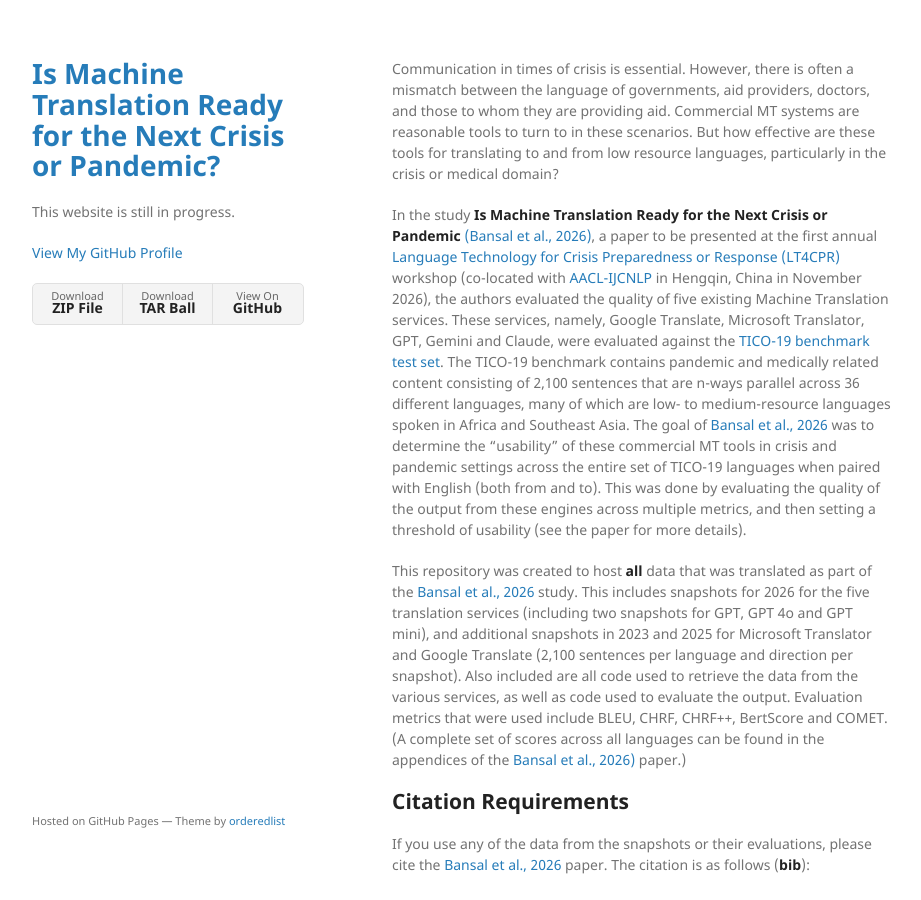
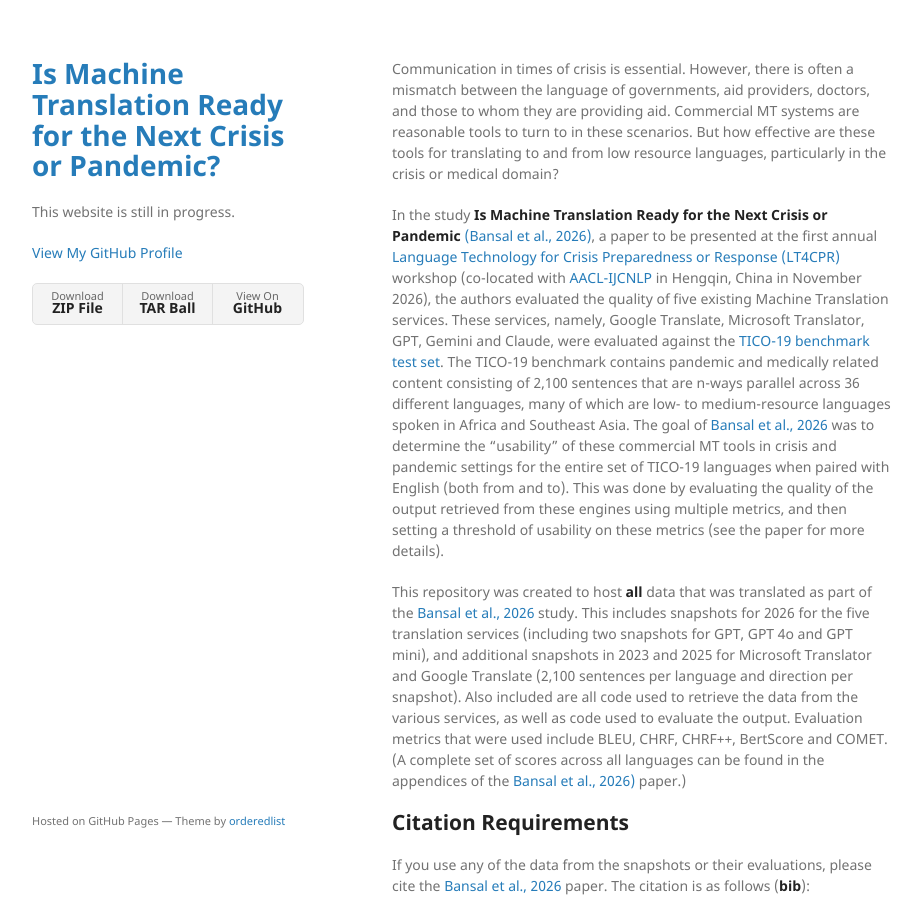
Before and after one commit to mt-crisis-ready/mt-crisis-ready.github.io, a Jekyll site: the page built from index.md, in a window 1280 px wide and 900 px high. Shown: the whole window, without its empty margins (178-1099 px from the left). Built offline with Jekyll 4.4.1, drawn with Linux system fonts in a browser that asks for light colours.

Commit message:
Addtl changes to opening content

```diff
--- a/index.md
+++ b/index.md
@@ -4,7 +4,7 @@ layout: default
 
 Communication in times of crisis is essential. However, there is often a mismatch between the language of governments, aid providers, doctors, and those to whom they are providing aid. Commercial MT systems are reasonable tools to turn to in these scenarios. But how effective are these tools for translating to and from low resource languages, particularly in the crisis or medical domain?
 
-In the study **Is Machine Translation Ready for the Next Crisis or Pandemic** [(Bansal et al., 2026)](https://arxiv.org/abs/2601.10082), a paper to be presented at the first annual [Language Technology for Crisis Preparedness or Response (LT4CPR)](https://lt4cpr.github.io/aacl2026-workshop-LT4CPR/) workshop (co-located with [AACL-IJCNLP](https://2026.aaclnet.org/) in Hengqin, China in November 2026), the authors evaluated the quality of five existing Machine Translation services. These services, namely, Google Translate, Microsoft Translator, GPT, Gemini and Claude, were evaluated against the [TICO-19 benchmark test set]( https://tico-19.github.io/). The TICO-19 benchmark contains pandemic and medically related content consisting of 2,100 sentences that are n-ways parallel across 36 different languages, many of which are low- to medium-resource languages spoken in Africa and Southeast Asia. The goal of [Bansal et al., 2026](https://arxiv.org/abs/2601.10082) was to determine the "usability" of these commercial MT tools in crisis and pandemic settings across the entire set of TICO-19 languages when paired with English (both from and to). This was done by evaluating the quality of the output from these engines across multiple metrics, and then setting a threshold of usability (see the paper for more details).
+In the study **Is Machine Translation Ready for the Next Crisis or Pandemic** [(Bansal et al., 2026)](https://arxiv.org/abs/2601.10082), a paper to be presented at the first annual [Language Technology for Crisis Preparedness or Response (LT4CPR)](https://lt4cpr.github.io/aacl2026-workshop-LT4CPR/) workshop (co-located with [AACL-IJCNLP](https://2026.aaclnet.org/) in Hengqin, China in November 2026), the authors evaluated the quality of five existing Machine Translation services. These services, namely, Google Translate, Microsoft Translator, GPT, Gemini and Claude, were evaluated against the [TICO-19 benchmark test set]( https://tico-19.github.io/). The TICO-19 benchmark contains pandemic and medically related content consisting of 2,100 sentences that are n-ways parallel across 36 different languages, many of which are low- to medium-resource languages spoken in Africa and Southeast Asia. The goal of [Bansal et al., 2026](https://arxiv.org/abs/2601.10082) was to determine the "usability" of these commercial MT tools in crisis and pandemic settings for the entire set of TICO-19 languages when paired with English (both from and to). This was done by evaluating the quality of the output retrieved from these engines using multiple metrics, and then setting a threshold of usability on these metrics (see the paper for more details).
 
 This repository was created to host **all** data that was translated as part of the [Bansal et al., 2026](https://arxiv.org/abs/2601.10082) study. This includes snapshots for 2026 for the five translation services (including two snapshots for GPT, GPT 4o and GPT mini), and additional snapshots in 2023 and 2025 for Microsoft Translator and Google Translate (2,100 sentences per language and direction per snapshot). Also included are all code used to retrieve the data from the various services, as well as code used to evaluate the output. Evaluation metrics that were used include BLEU, CHRF, CHRF++, BertScore and COMET. (A complete set of scores across all languages can be found in the appendices of the [Bansal et al., 2026)](https://arxiv.org/abs/2601.10082) paper.)
 
@@ -12,6 +12,7 @@ This repository was created to host **all** data that was translated as part of
 If you use any of the data from the snapshots or their evaluations, please cite the [Bansal et al., 2026](https://arxiv.org/abs/2601.10082) paper. The citation is as follows (**bib**):
 
 Vipasha Bansal, William D. Lewis, Nicole Mihaylova, Elizabeth Brown, and Benjamin Pong. 2026. "Is MT Ready for the Next Crisis or Pandemic?" In **Proceedings of the Language Technologies for Crisis Preparedness and Response (LT4CPR Workshop)**, Hengqin, Zhuhai, China. Association for Computational Linguistics. https://arxiv.org/abs/2601.10082.
+
 
 ## **Downloads**
 See the [files page](./files.html) for information about the data and to download output translation files.
```
